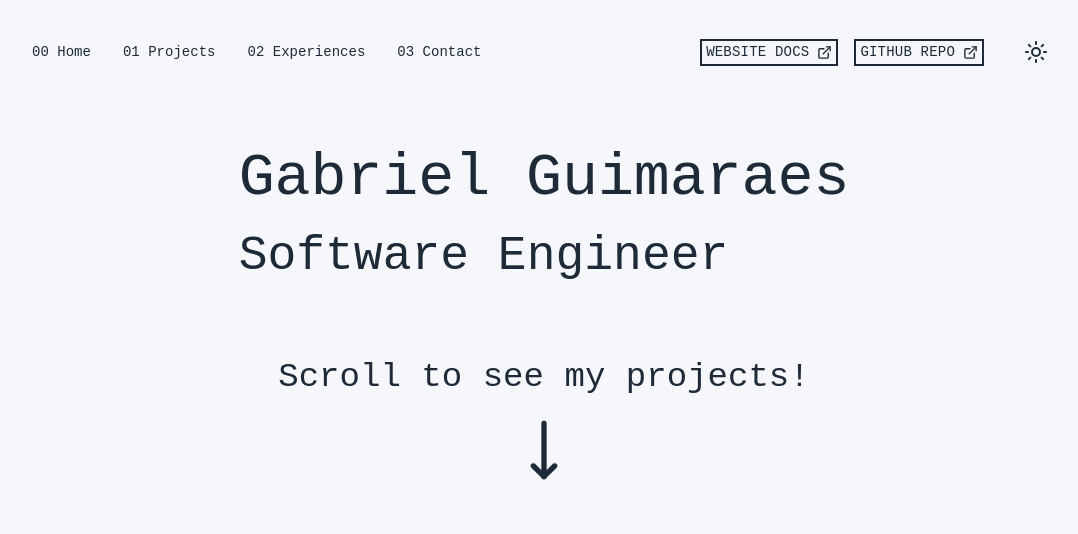
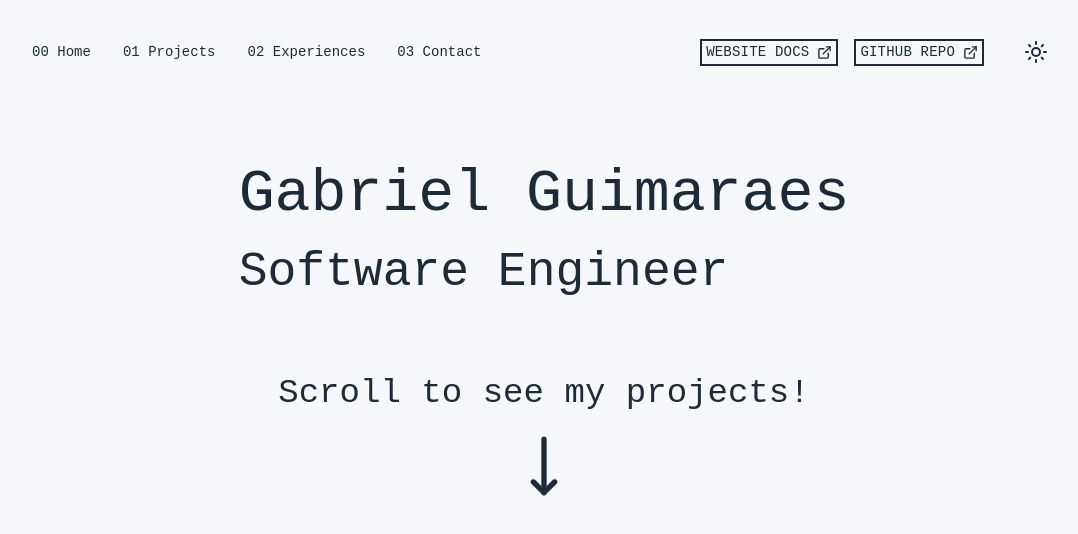
Before and after one commit to gabrielg2020/portfolio, a Svelte app in the folder frontend/: page / in a window 1280 px wide. Shown: the top 534 px of the page, without its empty margins (96-1174 px from the left). Built offline with nearby package versions, Linux system fonts and the light colour scheme; a web font is replaced by a local one.

Commit message:
fix(frontend): add some padding and max heights for pages
Signed-off-by: Gabriel Guimaraes <80750139+gabrielg2020@users.noreply.github.com>

```diff
--- a/frontend/src/components/Hero.svelte
+++ b/frontend/src/components/Hero.svelte
@@ -78,6 +78,7 @@
   .wrapper {
     display: flex;
     flex-direction: column;
+    margin-top: 2rem
   }
 
   .header {
--- a/frontend/src/pages/Home.svelte
+++ b/frontend/src/pages/Home.svelte
@@ -2,4 +2,6 @@
   import Hero from "../components/Hero.svelte";
 </script>
 
-<Hero />
+<div id="home">
+  <Hero />
+</div>
--- a/frontend/src/styles/global.css
+++ b/frontend/src/styles/global.css
@@ -42,3 +42,7 @@ span.icon.action {
 .light {
   color: var(--near-black);
 }
+
+#home, #projects, #experiences, #contact {
+  height: 100vh;
+}
```
